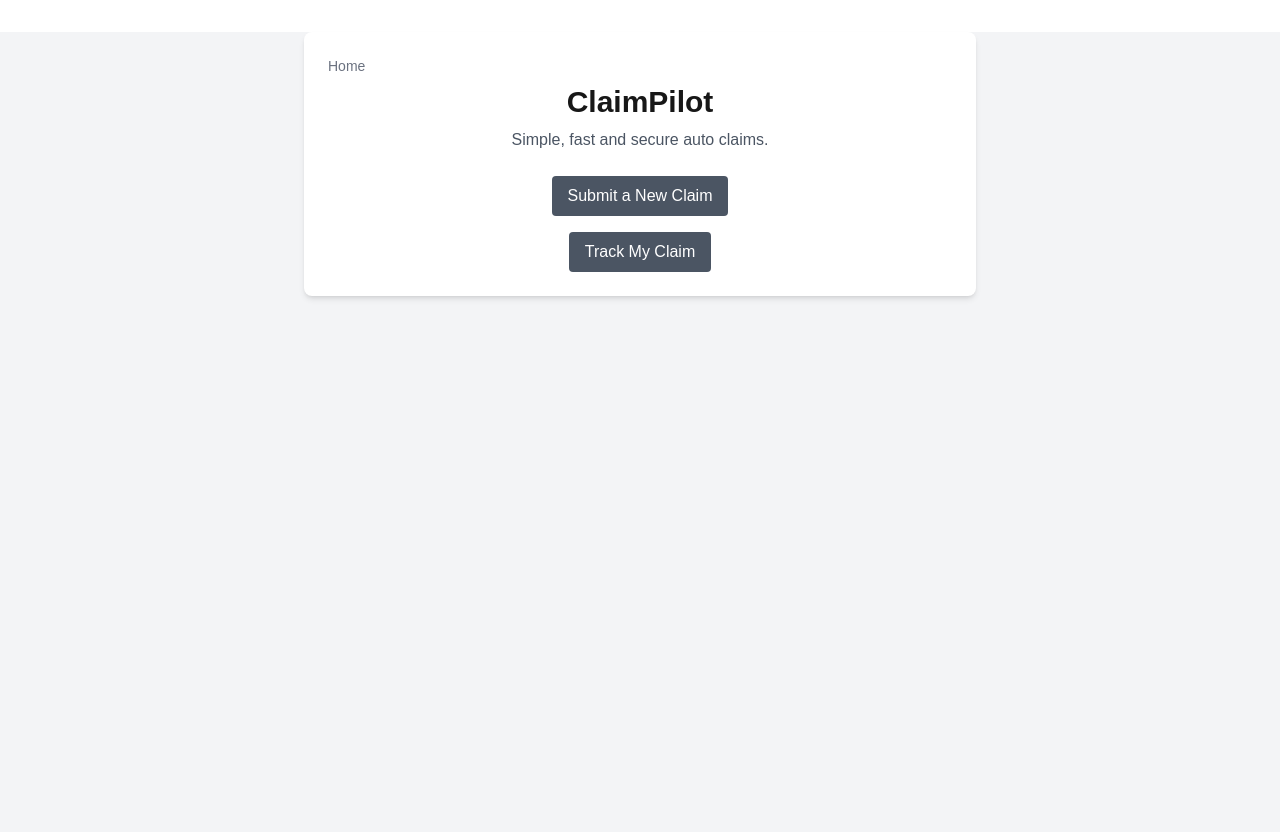
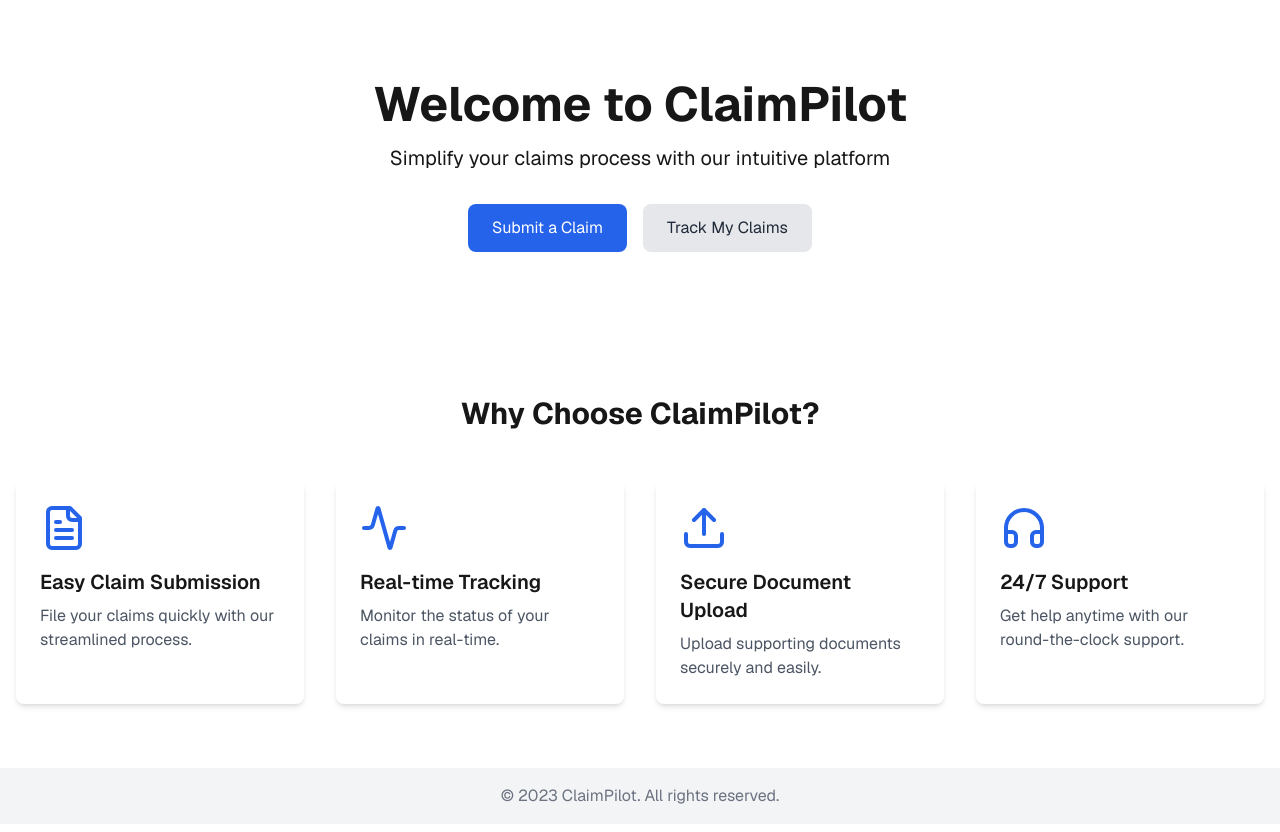
Before and after one commit to freeheart110/ClaimPilot-Frontend, a Next.js app: page / in a window 1280 px wide. Built offline with nearby package versions, Linux system fonts and the light colour scheme.

Commit message:
home page set up

```diff
--- a/src/app/globals.css
+++ b/src/app/globals.css
@@ -1,4 +1,3 @@
-@import url('https://fonts.googleapis.com/css2?family=Geist+Mono&family=Geist+Sans&display=swap');
 @tailwind base;
 @tailwind components;
 @tailwind utilities;
@@ -8,14 +7,6 @@
   --foreground: #171717;
   --font-geist-sans: 'Geist Sans', sans-serif;
   --font-geist-mono: 'Geist Mono', monospace;
-
-}
-
-@theme inline {
-  --color-background: var(--background);
-  --color-foreground: var(--foreground);
-  --font-sans: var(--font-geist-sans);
-  --font-mono: var(--font-geist-mono);
 }
 
 @media (prefers-color-scheme: dark) {
@@ -28,30 +19,9 @@
 body {
   background: var(--background);
   color: var(--foreground);
-  font-family: Arial, Helvetica, sans-serif;
+  font-family: var(--font-geist-sans), Arial, Helvetica, sans-serif;
 }
 
-:root {
-  --background: #ffffff;
-  --foreground: #171717;
+code {
+  font-family: var(--font-geist-mono), monospace;
 }
-
-@theme inline {
-  --color-background: var(--background);
-  --color-foreground: var(--foreground);
-  --font-sans: var(--font-geist-sans);
-  --font-mono: var(--font-geist-mono);
-}
-
-@media (prefers-color-scheme: dark) {
-  :root {
-    --background: #0a0a0a;
-    --foreground: #ededed;
-  }
-}
-
-body {
-  background: var(--background);
-  color: var(--foreground);
-  font-family: Arial, Helvetica, sans-serif;
-}
--- a/src/app/layout.tsx
+++ b/src/app/layout.tsx
@@ -1,6 +1,7 @@
 import type { Metadata } from "next";
 import { Geist, Geist_Mono } from "next/font/google";
 import "./globals.css";
+// import React from "react";
 
 const geistSans = Geist({
   variable: "--font-geist-sans",
--- a/src/app/page.tsx
+++ b/src/app/page.tsx
@@ -1,23 +1,75 @@
-import Link from "next/link";
-import Card from "@/components/Card";
-import Button from "@/components/Button";
+import React from 'react';
+import Link from 'next/link';
+import { FileText, Activity, Upload, Headphones } from 'lucide-react';
 
 export default function Home() {
   return (
-      <div className="bg-gray-100 min-h-screen">
-        <Card>
-          <h2 className="text-gray-500 text-sm mb-2">Home</h2>
-          <h1 className="text-3xl font-bold text-center">ClaimPilot</h1>
-          <p className="text-center text-gray-600 mt-2">Simple, fast and secure auto claims.</p>
-          <div className="flex flex-col items-center mt-6 space-y-4">
-            <Link href="/submit-claim">
-              <Button>Submit a New Claim</Button>
-            </Link>
-            <Link href="/track-claim">
-              <Button>Track My Claim</Button>
-            </Link>
+    <div className="min-h-screen bg-background text-foreground">
+      {/* Hero Section */}
+      <section className="py-20 text-center">
+        <h1 className="text-5xl font-bold mb-4">Welcome to ClaimPilot</h1>
+        <p className="text-xl mb-8">Simplify your claims process with our intuitive platform</p>
+        <div className="flex flex-col sm:flex-row justify-center space-y-4 sm:space-y-0 sm:space-x-4">
+          <Link
+            href="/submit-claim"
+            className="bg-primary text-white px-6 py-3 rounded-lg hover:bg-primary-dark transition-colors duration-200"
+          >
+            Submit a Claim
+          </Link>
+          <Link
+            href="/my-claims"
+            className="bg-gray-200 text-gray-800 px-6 py-3 rounded-lg hover:bg-gray-300 transition-colors duration-200"
+          >
+            Track My Claims
+          </Link>
+        </div>
+      </section>
+
+      {/* Features Section */}
+      <section className="py-16">
+        <h2 className="text-3xl font-bold text-center mb-12">Why Choose ClaimPilot?</h2>
+        <div className="container mx-auto px-4">
+          <div className="grid grid-cols-1 md:grid-cols-2 lg:grid-cols-4 gap-8">
+            {/* Feature Card 1 */}
+            <div className="bg-white dark:bg-gray-800 p-6 rounded-lg shadow-md hover:shadow-lg transition-shadow duration-200">
+              <FileText className="h-12 w-12 text-primary mb-4" />
+              <h3 className="text-xl font-semibold mb-2 text-foreground">Easy Claim Submission</h3>
+              <p className="text-gray-600 dark:text-gray-300">
+                File your claims quickly with our streamlined process.
+              </p>
+            </div>
+            {/* Feature Card 2 */}
+            <div className="bg-white dark:bg-gray-800 p-6 rounded-lg shadow-md hover:shadow-lg transition-shadow duration-200">
+              <Activity className="h-12 w-12 text-primary mb-4" />
+              <h3 className="text-xl font-semibold mb-2 text-foreground">Real-time Tracking</h3>
+              <p className="text-gray-600 dark:text-gray-300">
+                Monitor the status of your claims in real-time.
+              </p>
+            </div>
+            {/* Feature Card 3 */}
+            <div className="bg-white dark:bg-gray-800 p-6 rounded-lg shadow-md hover:shadow-lg transition-shadow duration-200">
+              <Upload className="h-12 w-12 text-primary mb-4" />
+              <h3 className="text-xl font-semibold mb-2 text-foreground">Secure Document Upload</h3>
+              <p className="text-gray-600 dark:text-gray-300">
+                Upload supporting documents securely and easily.
+              </p>
+            </div>
+            {/* Feature Card 4 */}
+            <div className="bg-white dark:bg-gray-800 p-6 rounded-lg shadow-md hover:shadowtags-lg transition-shadow duration-200">
+              <Headphones className="h-12 w-12 text-primary mb-4" />
+              <h3 className="text-xl font-semibold mb-2 text-foreground">24/7 Support</h3>
+              <p className="text-gray-600 dark:text-gray-300">
+                Get help anytime with our round-the-clock support.
+              </p>
+            </div>
           </div>
-        </Card>
-      </div>
+        </div>
+      </section>
+
+      {/* Footer */}
+      <footer className="bg-gray-100 dark:bg-gray-900 py-4 text-center text-gray-500 dark:text-gray-400">
+        <p>&copy; 2023 ClaimPilot. All rights reserved.</p>
+      </footer>
+    </div>
   );
 }
--- a/src/components/NavBar.tsx
+++ b/src/components/NavBar.tsx
@@ -14,47 +14,96 @@ const NavBar: React.FC<NavBarProps> = ({ children }) => {
   const toggleMobileMenu = () => setIsMobileMenuOpen(!isMobileMenuOpen);
 
   return (
-        <header className="bg-white shadow-md fixed top-0 left-0 w-full z-50">
-            <nav className="container mx-auto px-4 py-3 flex items-center justify-between">
+    <header className="bg-background shadow-md fixed top-0 left-0 w-full z-50">
+      <nav className="container mx-auto px-6 py-4 flex items-center justify-between">
         {/* Logo */}
-                <Link href="/" className="text-xl font-bold text-primary">
+        <Link href="/" className="text-2xl font-bold text-primary">
           ClaimPilot
         </Link>
 
         {/* Desktop Nav Links */}
-                <div className="hidden md:flex space-x-6 text-gray-700 font-medium">
-                    <Link href="/submit-claim" className="hover:text-primary">Submit Claim</Link>
-                    <Link href="/my-claims" className="hover:text-primary">My Claims</Link>
-                    <Link href="/contact" className="hover:text-primary">Contact</Link>
+        <div className="hidden md:flex space-x-8 text-foreground font-medium">
+          <Link href="/submit-claim" className="hover:text-primary transition-colors duration-200">
+            Submit Claim
+          </Link>
+          <Link href="/my-claims" className="hover:text-primary transition-colors duration-200">
+            My Claims
+          </Link>
+          <Link href="/contact" className="hover:text-primary transition-colors duration-200">
+            Contact
+          </Link>
         </div>
 
         {/* User Actions (e.g., Login/Profile) */}
         <div className="hidden md:flex space-x-4">
-                    <Link href="/login" className="text-sm text-gray-600 hover:text-primary">Login</Link>
-                    <Link href="/signup" className="bg-primary text-white px-4 py-1.5 rounded hover:bg-blue-700 text-sm">Sign Up</Link>
+          <Link href="/login" className="text-sm text-foreground hover:text-primary transition-colors duration-200">
+            Login
+          </Link>
+          <Link
+            href="/signup"
+            className="bg-primary text-white px-4 py-2 rounded-lg hover:bg-primary-dark transition-colors duration-200 text-sm font-medium"
+          >
+            Sign Up
+          </Link>
         </div>
 
         {/* Mobile Menu Toggle */}
         <div className="md:hidden">
-                    <button onClick={toggleMobileMenu}>
-                        {isMobileMenuOpen ? <X className="h-6 w-6" /> : <Menu className="h-6 w-6" />}
+          <button onClick={toggleMobileMenu} aria-label="Toggle mobile menu">
+            {isMobileMenuOpen ? (
+              <X className="h-6 w-6 text-foreground" />
+            ) : (
+              <Menu className="h-6 w-6 text-foreground" />
+            )}
           </button>
         </div>
       </nav>
 
       {/* Mobile Dropdown Menu */}
-            {isMobileMenuOpen && (
-                <div className="md:hidden bg-white border-t shadow-sm">
-                    <div className="flex flex-col px-4 py-2 space-y-2 text-gray-700">
-                        <Link href="/submit-claim" onClick={toggleMobileMenu}>Submit Claim</Link>
-                        <Link href="/my-claims" onClick={toggleMobileMenu}>My Claims</Link>
-                        <Link href="/contact" onClick={toggleMobileMenu}>Contact</Link>
-                        <hr />
-                        <Link href="/login" onClick={toggleMobileMenu}>Login</Link>
-                        <Link href="/signup" onClick={toggleMobileMenu}>Sign Up</Link>
+      <div
+        className={`md:hidden bg-background border-t shadow-sm transition-all duration-300 ease-in-out ${
+          isMobileMenuOpen ? 'max-h-96 opacity-100' : 'max-h-0 opacity-0 overflow-hidden'
+        }`}
+      >
+        <div className="flex flex-col px-6 py-4 space-y-3 text-foreground">
+          <Link
+            href="/submit-claim"
+            onClick={toggleMobileMenu}
+            className="hover:text-primary transition-colors duration-200"
+          >
+            Submit Claim
+          </Link>
+          <Link
+            href="/my-claims"
+            onClick={toggleMobileMenu}
+            className="hover:text-primary transition-colors duration-200"
+          >
+            My Claims
+          </Link>
+          <Link
+            href="/contact"
+            onClick={toggleMobileMenu}
+            className="hover:text-primary transition-colors duration-200"
+          >
+            Contact
+          </Link>
+          <hr className="border-gray-200 dark:border-gray-700" />
+          <Link
+            href="/login"
+            onClick={toggleMobileMenu}
+            className="hover:text-primary transition-colors duration-200"
+          >
+            Login
+          </Link>
+          <Link
+            href="/signup"
+            onClick={toggleMobileMenu}
+            className="hover:text-primary transition-colors duration-200"
+          >
+            Sign Up
+          </Link>
         </div>
       </div>
-            )}
 
       {/* Optional slot content */}
       {children}
--- a/tailwind.config.js
+++ b/tailwind.config.js
@@ -7,7 +7,18 @@ module.exports = {
     "./src/**/*.{js,ts,jsx,tsx,mdx}",
   ],
   theme: {
-    extend: {},
+    extend: {
+      colors: {
+        primary: {
+          DEFAULT: '#2563eb', // A modern blue
+          dark: '#1d4ed8',   // Slightly darker for hover effects
+        },
+      },
+      fontFamily: {
+        sans: ['var(--font-geist-sans)', 'sans-serif'],
+        mono: ['var(--font-geist-mono)', 'monospace'],
+      },
+    },
   },
   plugins: [forms, typography],
 }
```
Lines whose indentation alone changed are shown as unchanged.
